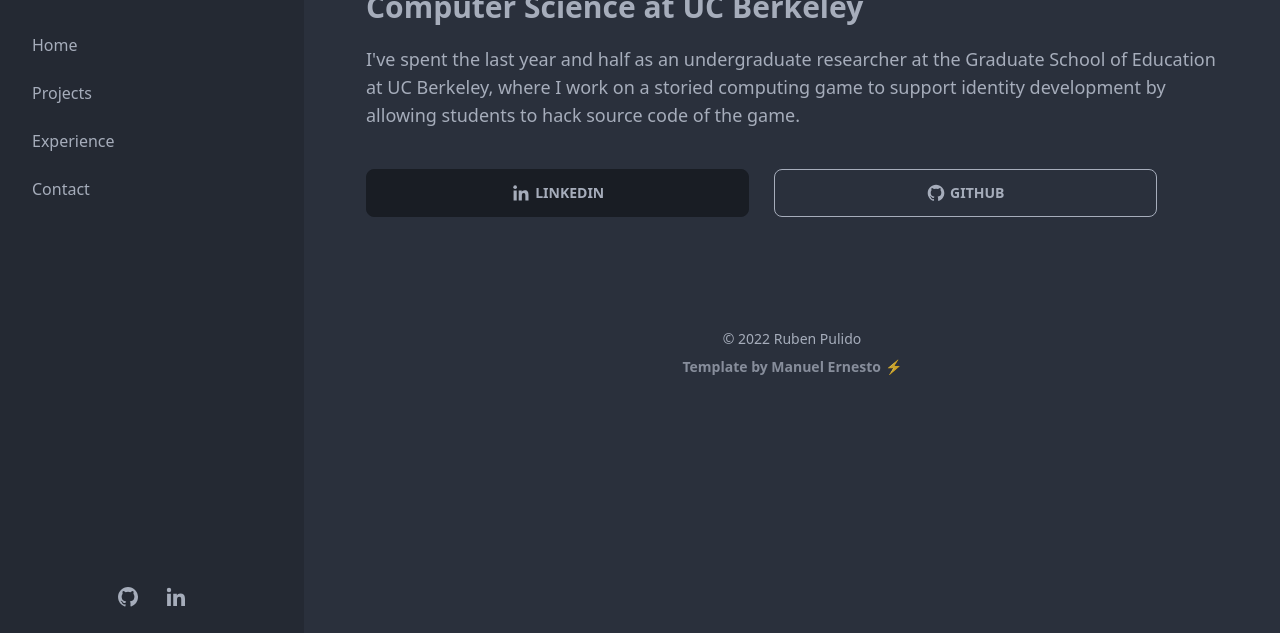
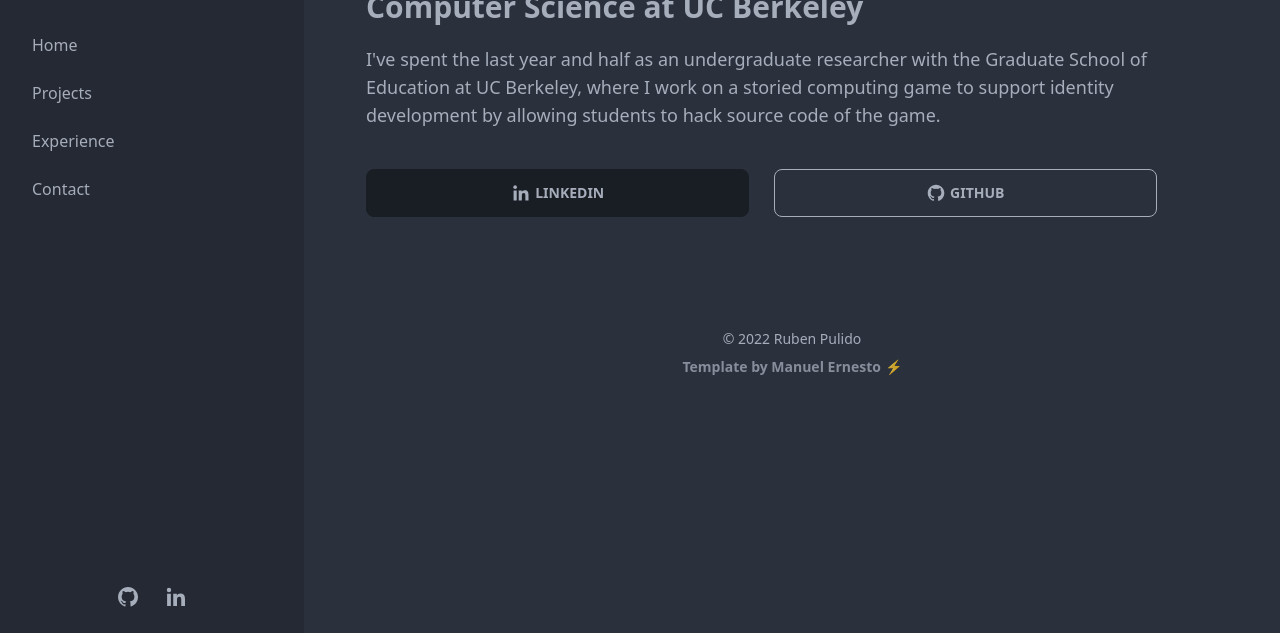
Before and after one commit to rubenpulido1/rubenpulido1.github.io, an Astro site: page / in a window 1280 px wide. Shown: the part 167-800 px from the top of the page. Built offline with nearby package versions, Linux system fonts and the light colour scheme; Astro itself is replaced by a stand-in of ours.

Commit message:
Fixed Spelling

```diff
--- a/src/pages/index.astro
+++ b/src/pages/index.astro
@@ -10,7 +10,7 @@ import BaseLayout from "../layouts/BaseLayout.astro";
       <div class="text-3xl py-3 font-bold">Computer Science at UC Berkeley</div>
       <div class="py-2">
         <text class="text-lg">
-        I've spent the last year and half as an undergraduate researcher at the Graduate School of Education at UC Berkeley,
+        I've spent the last year and half as an undergraduate researcher with the Graduate School of Education at UC Berkeley,
         where I work on a storied computing game to support identity development by allowing students to hack source code of the game.
         </text>
       </div>
```
